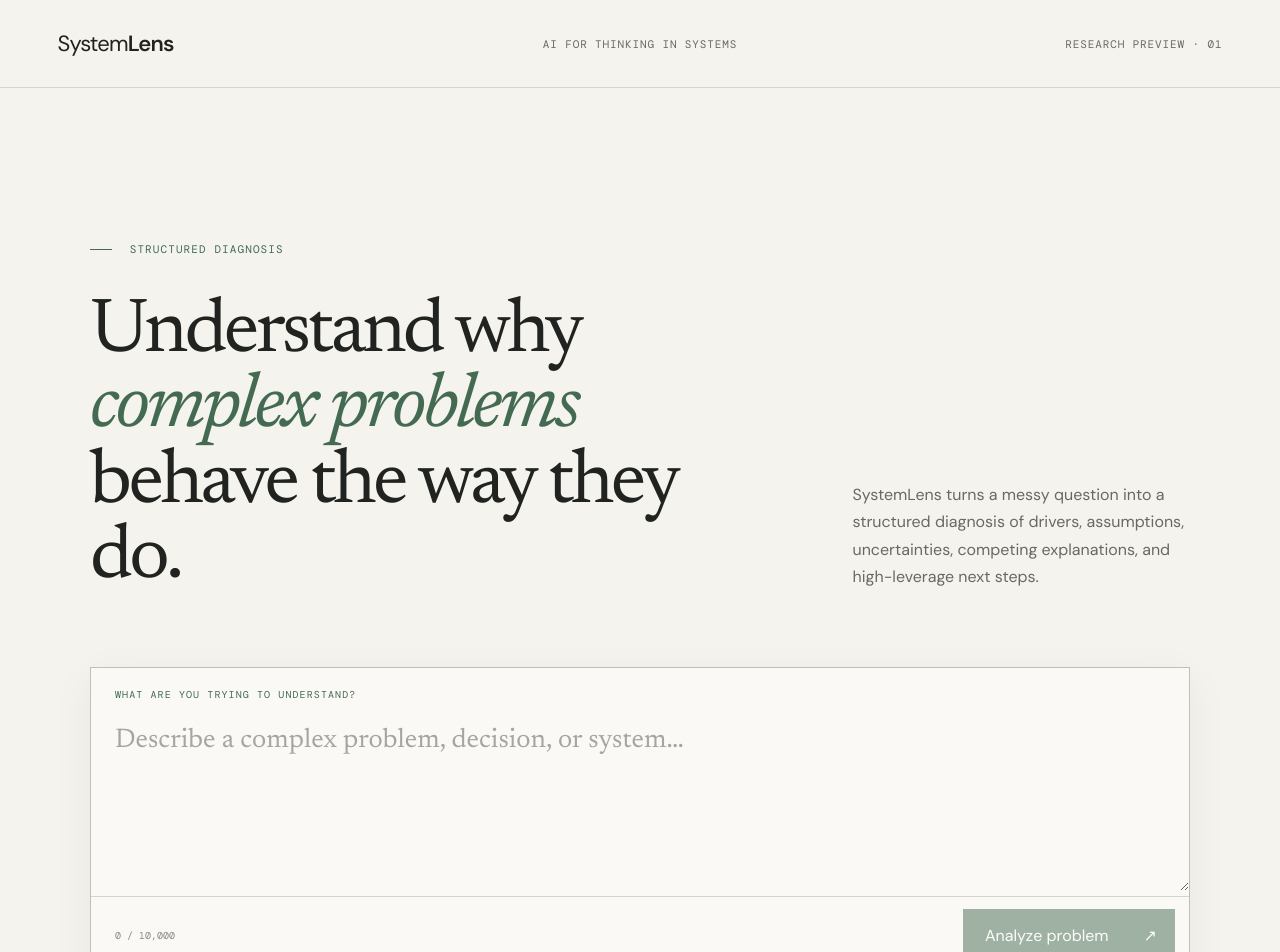
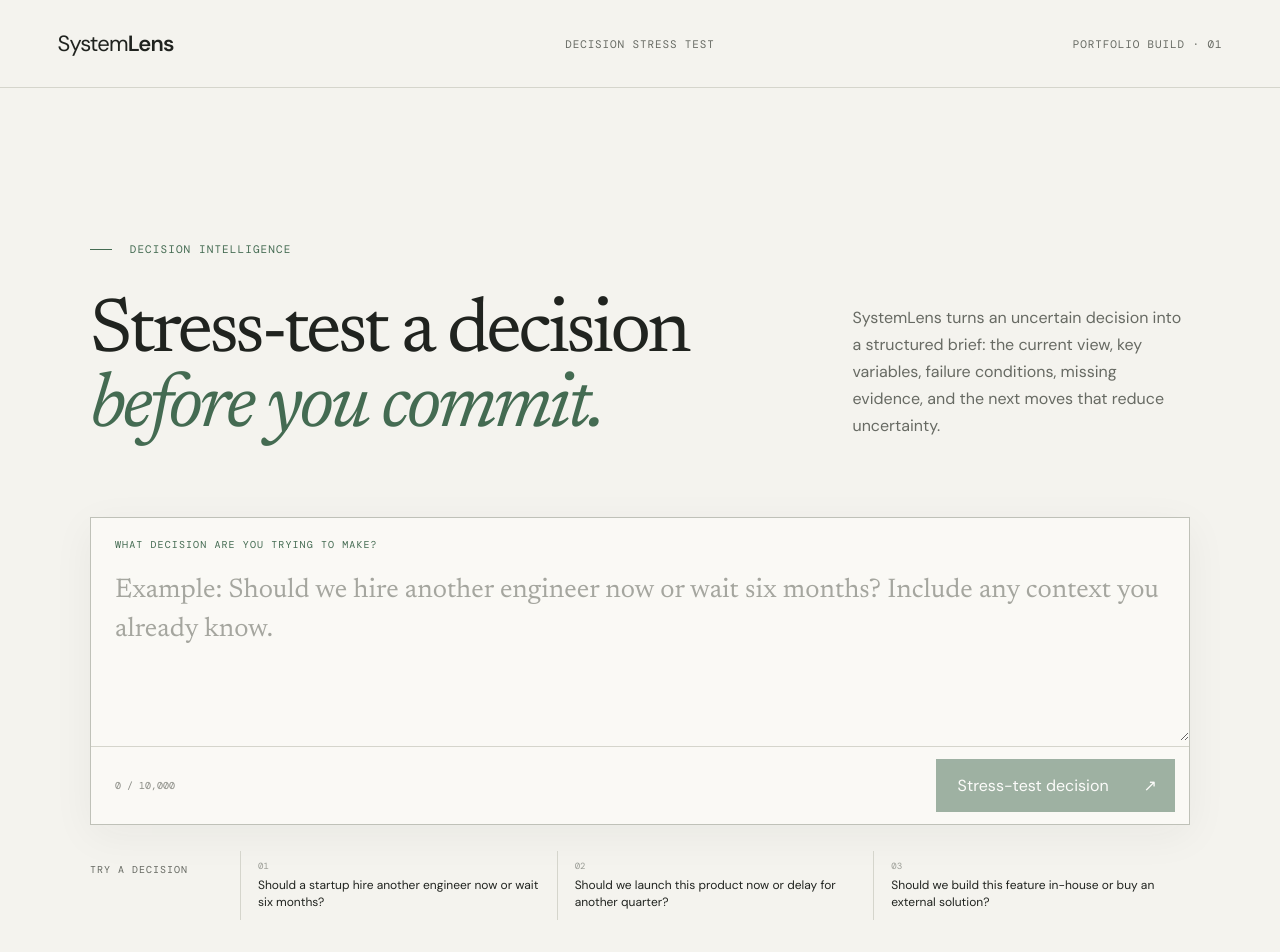
Before and after one commit to JinjiLI-0725/systemlens, a Next.js app in the folder frontend/: page / in a window 1280 px wide. Shown: the top 952 px of the page. Built offline with nearby package versions, Linux system fonts and the light colour scheme; a web font is replaced by a local one.

Commit message:
Refocus SystemLens on decision stress testing

```diff
--- a/frontend/app/page.tsx
+++ b/frontend/app/page.tsx
@@ -4,16 +4,16 @@
 import type { AnalysisResponse, ApiError, Confidence } from "@/lib/types";
 
 const examples = [
-  "Why do software projects keep missing their deadlines?",
-  "Does remote work cause lower productivity?",
-  "Should a startup hire now or wait six months?",
+  "Should a startup hire another engineer now or wait six months?",
+  "Should we launch this product now or delay for another quarter?",
+  "Should we build this feature in-house or buy an external solution?",
 ];
 
 const progressSteps = [
-  "Classifying problem",
-  "Selecting reasoning lenses",
-  "Running analytical operations",
-  "Synthesizing findings",
+  "Classifying the decision",
+  "Testing assumptions",
+  "Comparing risks and alternatives",
+  "Building the decision brief",
 ];
 
 const label = (value: string) => value.replaceAll("_", " ");
@@ -28,7 +28,7 @@
       </div>
       <div className="confidence-copy">
         <div className="confidence-heading">
-          <strong>{confidence.level} diagnostic confidence</strong>
+          <strong>{confidence.level} evidence strength</strong>
           <span className="confidence-line" aria-hidden="true"><i style={{ width: `${percent}%` }} /></span>
         </div>
         <p>{confidence.rationale}</p>
@@ -44,18 +44,23 @@
 
   return (
     <section className="results" aria-live="polite">
-      <div className="results-kicker"><span>Analysis complete</span><span>{label(trace.problem_class)}</span></div>
+      <div className="results-kicker"><span>Decision brief</span><span>{label(trace.problem_class)}</span></div>
 
       <div className="diagnosis-grid">
         <div>
-          <p className="result-label">Diagnosis</p>
-          <span className="result-note">What is probably going on</span>
+          <p className="result-label">Current view</p>
+          <span className="result-note">The strongest conclusion supported by the information provided</span>
         </div>
         <p>{result.diagnosis}</p>
       </div>
 
+      <section className="section-block synthesis-section">
+        <div className="section-heading"><p>01</p><h2>Why this is the current view</h2><span>Integrated reasoning</span></div>
+        <p className="synthesis-copy">{result.synthesis}</p>
+      </section>
+
       <section className="section-block drivers-section">
-        <div className="section-heading"><p>01</p><h2>Key drivers</h2><span>{result.key_drivers.length} signals</span></div>
+        <div className="section-heading"><p>02</p><h2>Key decision variables</h2><span>{result.key_drivers.length} surfaced</span></div>
         {result.key_drivers.length > 0 ? (
           <div className="driver-grid">
             {result.key_drivers.map((driver, index) => (
@@ -67,48 +72,13 @@
             ))}
           </div>
         ) : (
-          <p className="empty-insight">No driver is strong enough to surface yet. The checks below show what evidence would clarify the diagnosis.</p>
+          <p className="empty-insight">The input does not yet contain enough evidence to rank the decision variables. Use the checks below to identify what matters most.</p>
         )}
       </section>
 
-      <section className="section-block">
-        <div className="section-heading"><p>02</p><h2>Claims under examination</h2><span>{result.claims.length} identified</span></div>
-        <div className="stack-list">
-          {result.claims.map((claim, index) => (
-            <article className="claim" key={`${claim.statement}-${index}`}>
-              <div className="item-number">{String(index + 1).padStart(2, "0")}</div>
-              <div><h3>{claim.statement}</h3>{claim.evidence.length > 0 && <p><b>Evidence:</b> {claim.evidence.join(" · ")}</p>}</div>
-              <span className="score">{Math.round(claim.confidence.score * 100)}%</span>
-            </article>
-          ))}
-        </div>
-      </section>
-
-      <div className="split-sections">
-        <section className="section-block compact-section">
-          <div className="section-heading"><p>03</p><h2>Critical assumptions</h2></div>
-          {result.assumptions.map((item, index) => (
-            <article className="detail-item" key={`${item.statement}-${index}`}>
-              <h3>{item.statement}</h3>
-              <p><b>Why it matters</b>{item.impact}</p>
-              <p><b>Test</b>{item.validation_question}</p>
-            </article>
-          ))}
-        </section>
-        <section className="section-block compact-section">
-          <div className="section-heading"><p>04</p><h2>What to check next</h2></div>
-          {result.next_checks.map((item, index) => (
-            <article className="detail-item unknown" key={`${item.question}-${index}`}>
-              <h3>{item.question}</h3>
-              <p><b>Look for</b>{item.signal}</p>
-            </article>
-          ))}
-        </section>
-      </div>
-
       {result.competing_explanations.length > 0 && (
         <section className="section-block alternatives-section">
-          <div className="section-heading"><p>05</p><h2>Competing explanations</h2><span>Stress-test the diagnosis</span></div>
+          <div className="section-heading"><p>03</p><h2>What could make this wrong</h2><span>Stress-test the current view</span></div>
           <div className="alternative-list">
             {result.competing_explanations.map((item, index) => (
               <article key={`${item.explanation}-${index}`}>
@@ -120,8 +90,18 @@
         </section>
       )}
 
+      <section className="section-block compact-section">
+        <div className="section-heading"><p>04</p><h2>What to verify before deciding</h2><span>{result.next_checks.length} checks</span></div>
+        {result.next_checks.map((item, index) => (
+          <article className="detail-item unknown" key={`${item.question}-${index}`}>
+            <h3>{item.question}</h3>
+            <p><b>Look for</b>{item.signal}</p>
+          </article>
+        ))}
+      </section>
+
       <section className="section-block leverage-section">
-        <div className="section-heading"><p>06</p><h2>High-leverage actions</h2><span>Places to intervene</span></div>
+        <div className="section-heading"><p>05</p><h2>Recommended next moves</h2><span>Reduce uncertainty before committing</span></div>
         <div className="leverage-grid">
           {result.leverage_points.map((point, index) => (
             <article key={`${point.title}-${index}`}>
@@ -135,18 +115,35 @@
       </section>
 
       <section className="section-block confidence-section">
-        <div className="section-heading"><p>07</p><h2>Evidence strength</h2></div>
+        <div className="section-heading"><p>06</p><h2>Evidence strength</h2><span>How much weight to place on this brief</span></div>
         <ConfidenceDisplay confidence={result.confidence} />
       </section>
 
-      <section className="section-block synthesis-section">
-        <div className="section-heading"><p>08</p><h2>Synthesis</h2><span>Integrated view</span></div>
-        <p className="synthesis-copy">{result.synthesis}</p>
-      </section>
+      <details className="reasoning-details">
+        <summary><span>Inspect the reasoning</span><small>{result.selected_lenses.length} lenses · {trace.operations.length} operations</small></summary>
+        <div className="reasoning-inner">
+          <div className="split-sections">
+            <section className="section-block compact-section">
+              <div className="section-heading"><p>A</p><h2>Critical assumptions</h2></div>
+              {result.assumptions.map((item, index) => (
+                <article className="detail-item" key={`${item.statement}-${index}`}>
+                  <h3>{item.statement}</h3>
+                  <p><b>Why it matters</b>{item.impact}</p>
+                  <p><b>Test</b>{item.validation_question}</p>
+                </article>
+              ))}
+            </section>
+            <section className="section-block compact-section">
+              <div className="section-heading"><p>B</p><h2>Claims examined</h2></div>
+              {result.claims.map((claim, index) => (
+                <article className="detail-item" key={`${claim.statement}-${index}`}>
+                  <h3>{claim.statement}</h3>
+                  {claim.evidence.length > 0 && <p><b>Evidence</b>{claim.evidence.join(" · ")}</p>}
+                </article>
+              ))}
+            </section>
+          </div>
 
-      <details className="reasoning-details">
-        <summary><span>How SystemLens analyzed this</span><small>{result.selected_lenses.length} lenses · {trace.operations.length} operations</small></summary>
-        <div className="reasoning-inner">
           <div className="lens-grid">
             {result.selected_lenses.map((lens) => (
               <article className="lens-card" key={lens.name}>
@@ -222,52 +219,52 @@
     <main>
       <header className="site-header">
         <a className="wordmark" href="#top" aria-label="SystemLens home"><span>System</span>Lens</a>
-        <p>AI for thinking in systems</p>
-        <span className="edition">Research preview · 01</span>
+        <p>Decision stress test</p>
+        <span className="edition">Portfolio build · 01</span>
       </header>
 
       <section className="hero" id="top">
         <div className="hero-copy">
-          <p className="eyebrow"><span /> Structured diagnosis</p>
-          <h1>Understand why <em>complex problems</em> behave the way they do.</h1>
-          <p className="intro">SystemLens turns a messy question into a structured diagnosis of drivers, assumptions, uncertainties, competing explanations, and high-leverage next steps.</p>
+          <p className="eyebrow"><span /> Decision intelligence</p>
+          <h1>Stress-test a decision <em>before you commit.</em></h1>
+          <p className="intro">SystemLens turns an uncertain decision into a structured brief: the current view, key variables, failure conditions, missing evidence, and the next moves that reduce uncertainty.</p>
         </div>
 
         <form className="analyze-form" onSubmit={analyze}>
-          <label htmlFor="problem">What are you trying to understand?</label>
+          <label htmlFor="problem">What decision are you trying to make?</label>
           <textarea
             id="problem"
             value={problem}
             onChange={(event) => setProblem(event.target.value)}
-            placeholder="Describe a complex problem, decision, or system…"
+            placeholder="Example: Should we hire another engineer now or wait six months? Include any context you already know."
             maxLength={10000}
             disabled={loading}
           />
           <div className="form-footer">
             <span>{problem.length.toLocaleString()} / 10,000</span>
             <button type="submit" disabled={!problem.trim() || loading}>
-              {loading ? "Analyzing" : "Analyze problem"}<i aria-hidden="true">↗</i>
+              {loading ? "Stress-testing" : "Stress-test decision"}<i aria-hidden="true">↗</i>
             </button>
           </div>
         </form>
 
         <div className="examples">
-          <p>Try an example</p>
+          <p>Try a decision</p>
           <div>{examples.map((example, index) => <button type="button" key={example} onClick={() => setProblem(example)}><span>0{index + 1}</span>{example}</button>)}</div>
         </div>
       </section>
 
       {loading && (
         <section className="processing" aria-live="polite">
-          <div><p>Processing your question</p><span>These stages indicate activity, not exact backend progress.</span></div>
+          <div><p>Stress-testing your decision</p><span>SystemLens is examining assumptions, alternatives, uncertainty, and failure conditions.</span></div>
           <ol>{progressSteps.map((step, index) => <li key={step} className={index < progress ? "done" : index === progress ? "active" : ""}><i>{index < progress ? "✓" : index + 1}</i><span>{step}</span></li>)}</ol>
         </section>
       )}
 
-      {error && <section className="error-message" role="alert"><span>Analysis interrupted</span><div><h2>We couldn’t complete this analysis.</h2><p>{error}</p></div><button type="button" onClick={() => setError(null)}>Dismiss</button></section>}
+      {error && <section className="error-message" role="alert"><span>Analysis interrupted</span><div><h2>We couldn’t complete this decision brief.</h2><p>{error}</p></div><button type="button" onClick={() => setError(null)}>Dismiss</button></section>}
       {result && <Results result={result} />}
 
-      <footer><span>SystemLens</span><p>Clearer structures. Better questions.</p><small>Built for inquiry, not certainty.</small></footer>
+      <footer><span>SystemLens</span><p>Decide with fewer blind spots.</p><small>Decision support, not decision replacement.</small></footer>
     </main>
   );
 }
```
